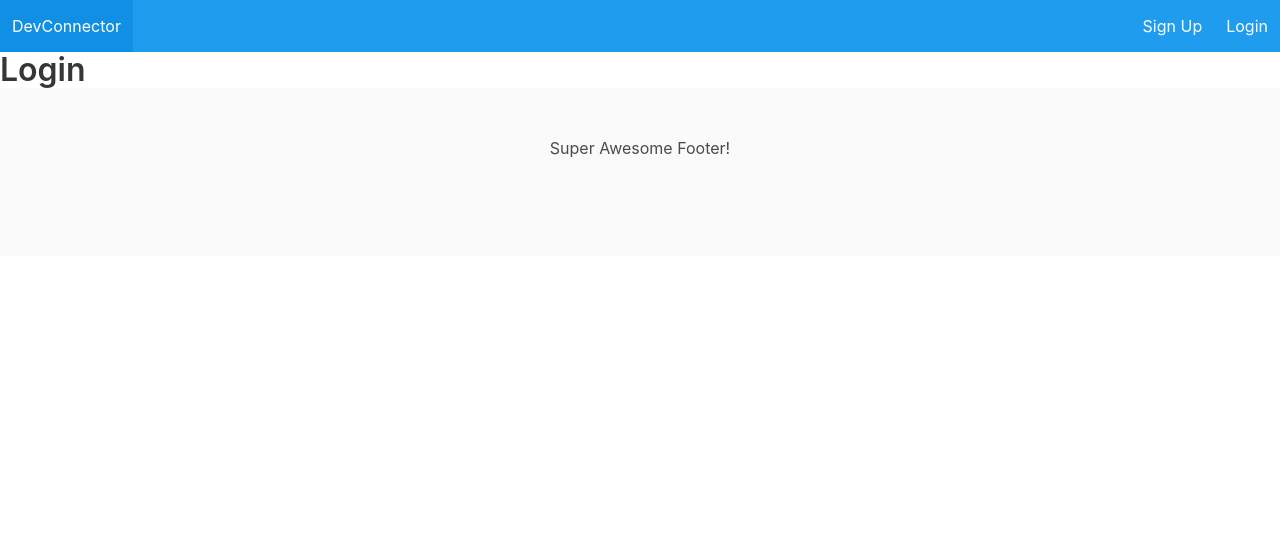
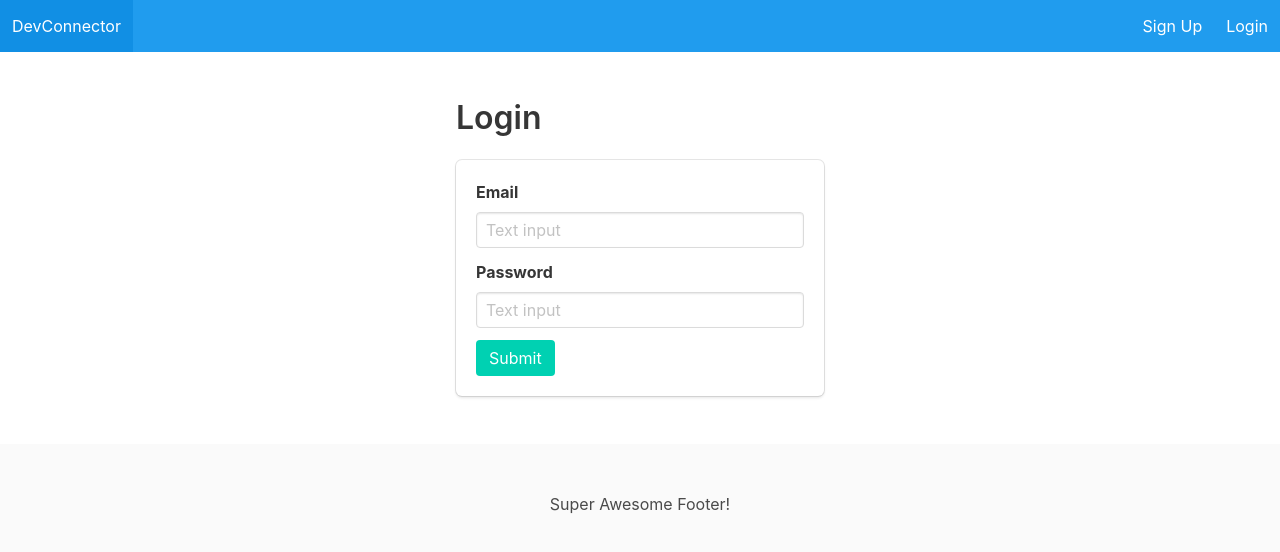
Before and after one commit to setholito/devconnector, a React (Create React App) app in the folder client/: page /login in a window 1280 px wide. Shown: the top 552 px of the page. Built offline with nearby package versions, Linux system fonts and the light colour scheme.

Commit message:
Update Login and Register components.

```diff
--- a/client/src/components/auth/Login.jsx
+++ b/client/src/components/auth/Login.jsx
@@ -1,16 +1,43 @@
 import React, { Component } from 'react'
 import PropTypes from 'prop-types'
+
+import TextInput from '../form/TextInput'
 
 class Login extends Component {
     constructor(props) {
         super(props)
+
+        this.handleSubmit = this.handleSubmit.bind(this)
+    }
+
+    handleSubmit(e) {
+        e.preventDefault()
+        console.log('Submitted from form!')
     }
 
     render() {
         return (
-            <div className="login">
-                <h3 className="title is-3">Login</h3>
-            </div>
+            <section className="section login">
+                <div className="container">
+                    <div className="columns">
+                        <div className="column is-4 is-offset-4">
+                            <h3 className="title is-3">Login</h3>
+                            <div className="box">
+                                <form onSubmit={this.handleSubmit}>
+                                    <TextInput label="Email" />
+                                    <TextInput label="Password" />
+                                    <button
+                                        className="button is-primary"
+                                        type="submit"
+                                    >
+                                        Submit
+                                    </button>
+                                </form>
+                            </div>
+                        </div>
+                    </div>
+                </div>
+            </section>
         )
     }
 }
--- a/client/src/components/auth/Register.jsx
+++ b/client/src/components/auth/Register.jsx
@@ -17,19 +17,30 @@ class Register extends Component {
 
     render() {
         return (
-            <div className="register">
+            <section className="section register">
+                <div className="container">
+                    <div className="columns">
+                        <div className="column is-4 is-offset-4">
                             <h3 className="title is-3">Register</h3>
+                            <div className="box">
                                 <form onSubmit={this.handleSubmit}>
                                     <TextInput label="Email" />
                                     <TextInput label="First Name" />
                                     <TextInput label="Last Name" />
                                     <TextInput label="Password" />
                                     <TextInput label="Confirm Password" />
-                    <button className="button is-primary" type="submit">
+                                    <button
+                                        className="button is-primary"
+                                        type="submit"
+                                    >
                                         Submit
                                     </button>
                                 </form>
                             </div>
+                        </div>
+                    </div>
+                </div>
+            </section>
         )
     }
 }
```
Lines whose indentation alone changed are shown as unchanged.
